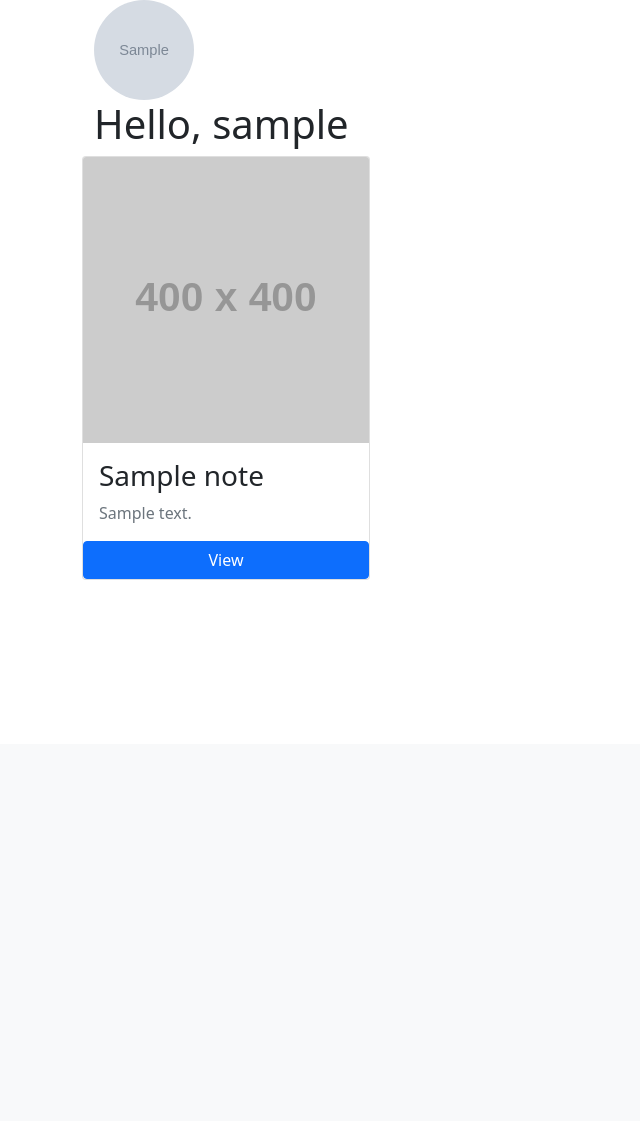
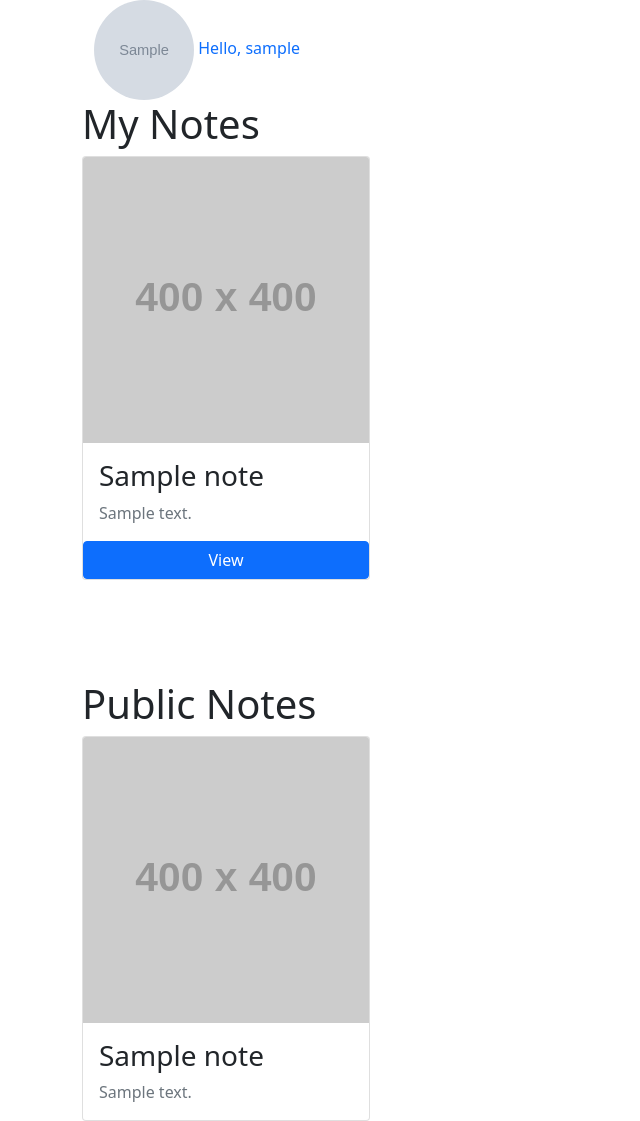
Before and after one commit to bishalrnmagar/django-linkedin, a Django app: page /notes/ in a window 1280 px wide. Shown: the part 56-1177 px from the top of the page, without its empty margins (0-640 px from the left). Before the commit the page ends 636 px from the top, so only its background shows below. Run offline with Django 5.2, Linux system fonts and the light colour scheme; a user stored in the database is signed in; tables that the repository leaves empty hold one stand-in row (values such as "Sample post"); grey boxes marked "Sample" are stand-in pictures; grey boxes labelled with a size stand in for pictures from a placeholder-image service; some libraries are stand-ins or nearby versions.

Commit message:
notes visibility

```diff
--- a/notes/forms.py
+++ b/notes/forms.py
@@ -5,7 +5,7 @@ from .models import Notes
 class NotesForm(forms.ModelForm):
     class Meta:
         model = Notes
-        fields = ('title', 'description',)
+        fields = ('title', 'description','visibility',)
         widgets = {
             'title': forms.TextInput(attrs={'class': 'form-control', 'placeholder': 'Django is amazing'}),
             'description': forms.Textarea(attrs={"class": "form-control", "rows": 3, 'placeholder': 'On regardance to ...'})
--- a/notes/models.py
+++ b/notes/models.py
@@ -2,6 +2,12 @@ from django.db import models
 from django.contrib.auth import get_user_model
 
 User = get_user_model()
+
+vs_choices = (
+    ('public', 'public'),
+    ('private', 'private'),
+    ('limited', 'limited')
+)
 
 class Notes(models.Model):
     title = models.CharField(max_length=255)
@@ -9,6 +15,7 @@ class Notes(models.Model):
     created_at = models.DateTimeField(auto_now_add=True)
     user = models.ForeignKey(User, on_delete=models.CASCADE, related_name='notes')
     is_deleted = models.BooleanField(default=0)
+    visibility = models.CharField(choices=vs_choices, default='private', max_length=255)
 
     def __str__(self):
         return self.title
--- a/notes/templates/notes/detail.html
+++ b/notes/templates/notes/detail.html
@@ -4,10 +4,11 @@
     <div class="container">
         <div class="mb-3">
             <h1>{{ note.title }}</h1>
+            <span class="text-secondary">Visibility: {{ note.visibility|capfirst }}</span> <br>
             <span class="text-secondary">Published: {{ note.created_at|date:"M d, Y" }}</span>
         </div>
         <p>{{ note.description }}</p>
-        <a href="{% url 'notes.edit' pk=note.id %}" class="btn btn-primary">Edit</a>
-        <a href="{% url 'notes.delete' pk=note.id %}" class="btn btn-danger">Delete</a>
+        <!-- <a href="{% url 'notes.edit' pk=note.id %}" class="btn btn-primary">Edit</a> -->
+        <!-- <a href="{% url 'notes.delete' pk=note.id %}" class="btn btn-danger">Delete</a> -->
     </div>
 {% endblock %}
--- a/notes/templates/notes/form.html
+++ b/notes/templates/notes/form.html
@@ -14,9 +14,9 @@
         <button id="button" class="btn btn-primary" type="submit">Submit</button>
     </form>
 
-    {% if form.errors %}
+    {% if errors %}
     <div class="alert alert-danger my-5">
-        {{form.errors.title.as_text}}
+        {{errors}}
     </div>
     {% endif %}
 
--- a/notes/templates/notes/index.html
+++ b/notes/templates/notes/index.html
@@ -1,6 +1,11 @@
 {% extends 'base.html' %}
 
 {% block content %}
+<div>
+    <div>
+        {% if notes %}
+            <h1 class="div-header">My Notes</h1>
+        {% endif %}
         <div class="row row-cols-4">
             {% for note in notes %}
             <div class="col-md-4">
@@ -17,4 +22,27 @@
             </div>
             {% endfor %}
         </div>
+    </div>
+    <div style="height: 100px;"></div>
+    <div>
+        {% if public_notes %}
+            <h1 class="div-header">Public Notes</h1>
+        {% endif %}        <div class="row row-cols-4">
+            {% for note in public_notes %}
+            <div class="col-md-4">
+                <div class="card" style="width: 18rem;">
+                    <img src="https://placehold.co/400x400/png" class="card-img-top m-0" alt="...">
+                    <div class="card-body">
+                        <div>
+                            <h3 class="card-title">{{ note.title|truncatechars:15 }}</h3>
+                        </div>
+                        <span class="card-text text-secondary">{{ note.description|truncatechars:20 }}</span>
+                    </div>
+                    <!-- <a href="{% url 'public.notes.detail' pk=note.id %}" class="btn btn-primary">View</a> -->
+                </div>
+            </div>
+            {% endfor %}
+        </div>
+    </div>
+</div>
 {% endblock %}
--- a/notes/urls.py
+++ b/notes/urls.py
@@ -7,5 +7,6 @@ urlpatterns = [
     path('create', views.create_note, name='notes.create'),
     path('<int:pk>', views.get_notes_by_id, name='notes.detail'),
     path('<int:pk>/edit', views.update_notes_by_id, name='notes.edit'),
-    path('<int:pk>/delete', views.delete_notes_by_id, name='notes.delete')
+    path('<int:pk>/delete', views.delete_notes_by_id, name='notes.delete'),
+    path('public/<int:pk>', views.get_public_notes_by_id, name='public.notes.detail')
 ]
--- a/notes/views.py
+++ b/notes/views.py
@@ -20,7 +20,8 @@ def get(model: models, pk=None, user=None):
 @login_required(login_url='user.login')
 def get_notes(request):
     notes = get(Notes, user=request.user)
-    return render(request, 'notes/index.html', {'notes': notes})
+    public_notes = Notes.objects.filter(is_deleted=False, visibility='public')
+    return render(request, 'notes/index.html', {'notes': notes, 'public_notes': public_notes})
 
 @login_required(login_url='user.login')
 def create_note(request):
@@ -45,9 +46,17 @@ def get_notes_by_id(request, pk):
         raise Http404("Requested resource not available")
 
 @login_required(login_url='user.login')
+def get_public_notes_by_id(request, pk):
+    note = Notes.objects.filter(id=pk,visibility='public',is_deleted=False)
+    try:
+        return render(request, 'notes/detail.html', {'note': note})
+    except Http404 as e:
+        raise Http404("Requested resource not available")
+
+@login_required(login_url='user.login')
 def update_notes_by_id(request, pk):
-    form = NotesForm
     instance = get(Notes, pk=pk, user=request.user)
+    form = NotesForm(instance=instance)
     if request.method == 'POST':
         form = NotesForm(request.POST, instance=instance)
         if form.is_valid():
--- a/static/templates/base.html
+++ b/static/templates/base.html
@@ -38,7 +38,7 @@
           {% if user.is_authenticated %}
             <div class="flex m-auto">
               <img src="{{ user.profile_img }}" alt="" style="width: 100px; height: 100px; border-radius: 50%; ">
-              <h1 class="text-start">Hello, {{ user.username }}</h1>
+              <a class="text-start text-decoration-none text-black" href="{% url 'user.profile' %}">Hello, {{ user.username }}</a>
             </div>
           {% endif %}
         </div>
--- a/user/urls.py
+++ b/user/urls.py
@@ -6,4 +6,5 @@ urlpatterns = [
     path('register', views.register, name='user.register'),
     path('login', views.user_login, name='user.login'),
     path('signout', views.sign_out, name='user.logout'),
+    path('update', views.update_profile, name='user.profile'),
 ]
```
Also changed, not shown: user/forms.py (+6 -1 lines), user/views.py (+12 -1 lines). Lines whose indentation alone changed are shown as unchanged.
